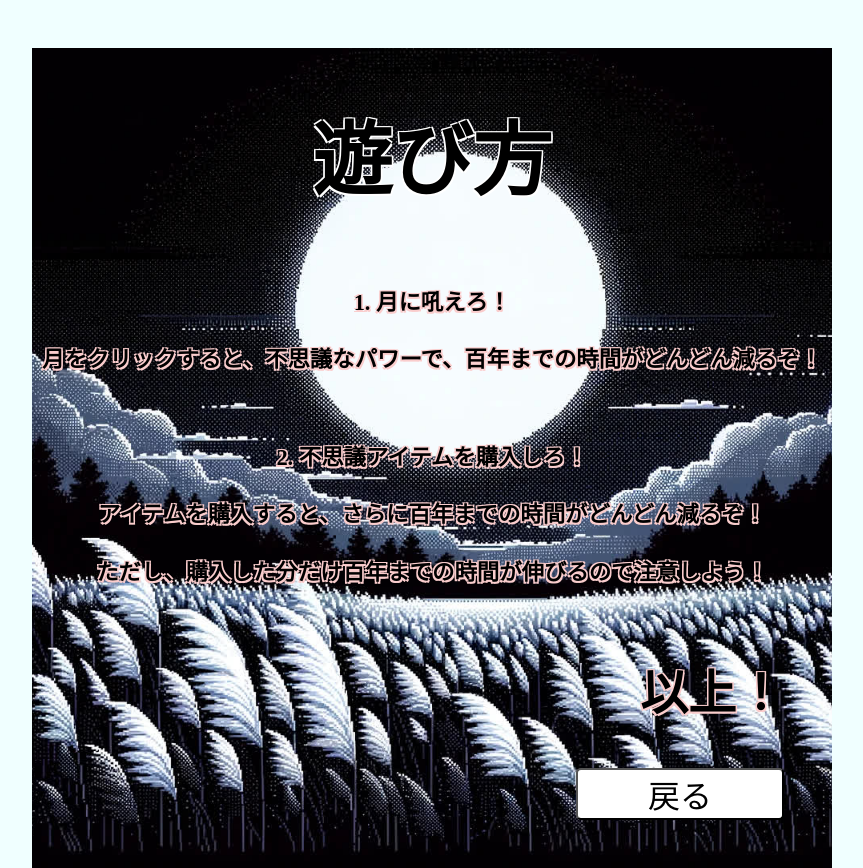
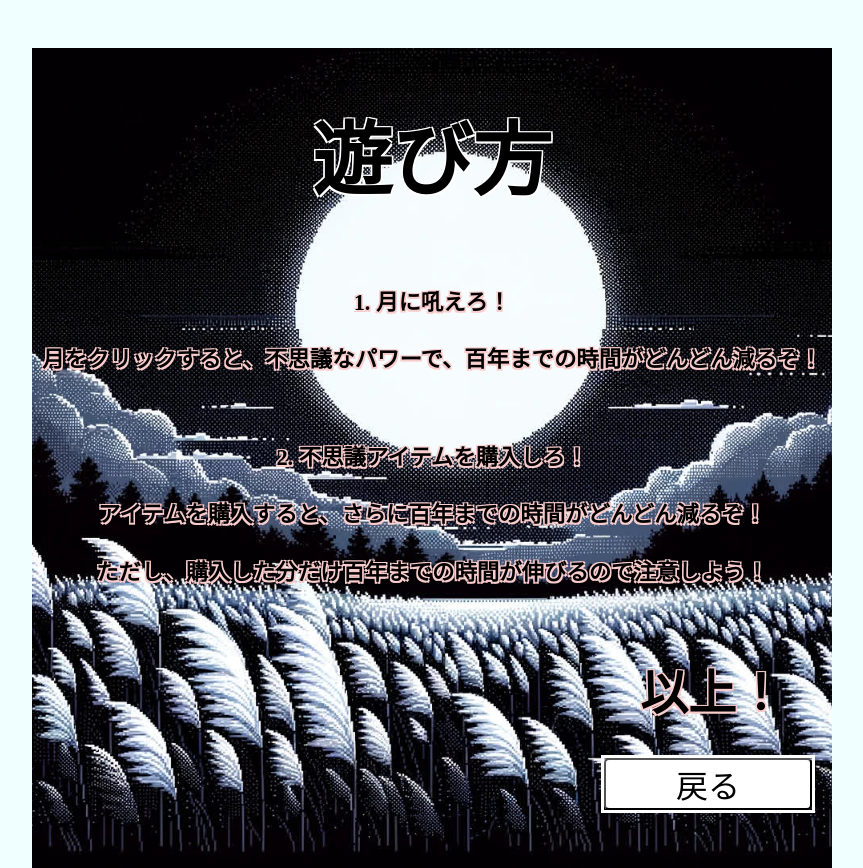
Before and after one commit to kip2/Clicker-game-Yume-Juya, a React (Vite) app in the folder clicker-game/: page /howToPlay in a window 1280 px wide. Shown: the whole page, without its empty margins (208-1071 px from the left). Built offline with nearby package versions, Linux system fonts and the light colour scheme; a web font is replaced by a local one.

Commit message:
fix: ボタンのレイアウトを調整

```diff
--- a/clicker-game/src/components/page/HowToPlay/HowToPlay.css
+++ b/clicker-game/src/components/page/HowToPlay/HowToPlay.css
@@ -22,10 +22,15 @@
     font-weight: bold;
 }
 
+.how-to-play-button-parent {
+    display:flex;
+    justify-content: right;
+    padding-right: 20px;
+}
+
 .how-to-play-return-button {
-    position: relative;
-    bottom: -10px;
-    left: 68%;
+    display: inline-block;
+    box-shadow: 0 0 0 3px #fff;
 }
 
 .how-to-play-background {
--- a/clicker-game/src/components/page/HowToPlay/HowToPlay.tsx
+++ b/clicker-game/src/components/page/HowToPlay/HowToPlay.tsx
@@ -40,11 +40,13 @@ function HowToPlay() {
             <p className="how-to-play-ijo outlined-text-red">
                 以上！
             </p>
-            <div className="how-to-play-return-button">
-                <Button
-                    text="戻る"
-                    onButtonClick={handleNavigateTop}
-                />
+            <div className="how-to-play-button-parent">
+                <div className="how-to-play-return-button">
+                    <Button
+                        text="戻る"
+                        onButtonClick={handleNavigateTop}
+                    />
+                </div>
             </div>
         </div>
     )
--- a/clicker-game/src/components/page/Synopsis/Synopsis.css
+++ b/clicker-game/src/components/page/Synopsis/Synopsis.css
@@ -30,9 +30,14 @@
 }
 
 .return-button {
-    position: relative;
-    bottom: -40px;
-    left: 68%;
+    display: inline-block;
+    box-shadow: 0 0 0 3px #fff;
+}
+
+.return-button-parent {
+    display:flex;
+    justify-content: right;
+    padding-right: 20px;
 }
 
 @keyframes shake {
--- a/clicker-game/src/components/page/Synopsis/Synopsis.tsx
+++ b/clicker-game/src/components/page/Synopsis/Synopsis.tsx
@@ -33,11 +33,14 @@ function Synopsis () {
                     生来のせっかちであった。
                 </p>
             </div>
-            <div className="return-button">
-                <Button
-                    text="戻る"
-                    onButtonClick={handleNavigateTop}
-                />
+            <div className="blank-space"></div>
+            <div className="return-button-parent">
+                <div className="return-button">
+                    <Button
+                        text="戻る"
+                        onButtonClick={handleNavigateTop}
+                    />
+                </div>
             </div>
         </div>
     )
```
